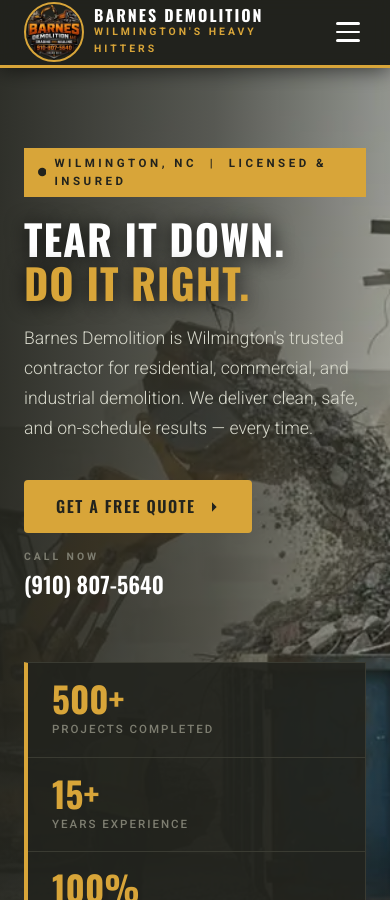
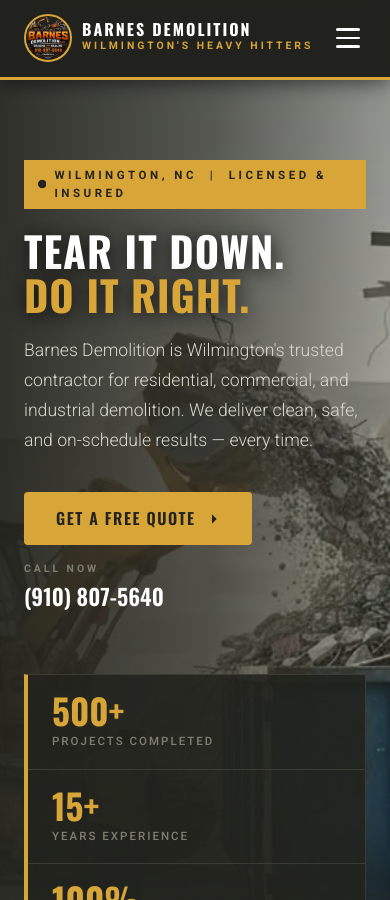
Before and after one commit to JimmyFlame77/Barnes-Demolition, a Jekyll site: the page built from index.html, in a window 390 px wide and 900 px high. Built offline with Jekyll 4.4.1, drawn with Linux system fonts in a browser that asks for light colours.

Commit message:
Fix mobile header: remove fixed height, use padding for breathing room, shrink logo to 48px

```diff
--- a/css/style.css
+++ b/css/style.css
@@ -282,8 +282,9 @@
 @media (max-width: 900px) {
   .header-nav { display: none; }
   .hamburger { display: flex; }
-  .header-inner { height: 64px; padding: 12px 0; }
+  .header-inner { height: auto; padding: 14px 0; }
   .header-cta { display: none; }
+  .header-logo-wrap img { height: 48px !important; width: 48px !important; }
 }
 @media (min-width: 901px) {
   .mobile-nav { display: none !important; }
```
